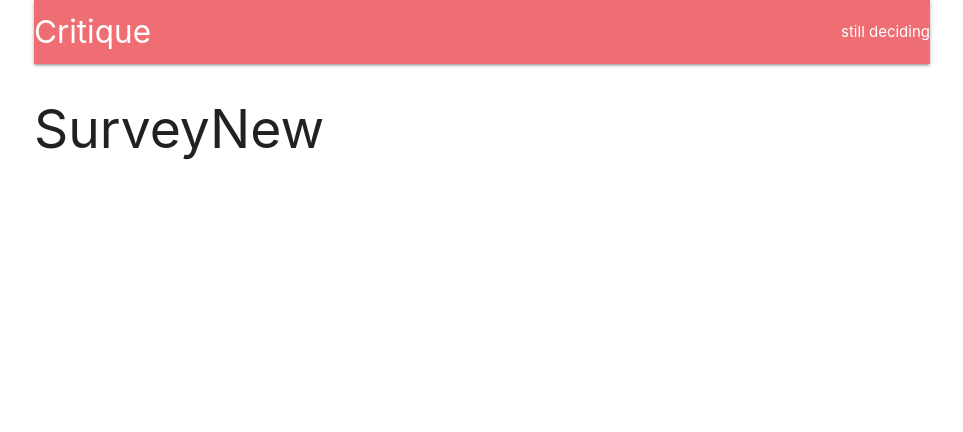
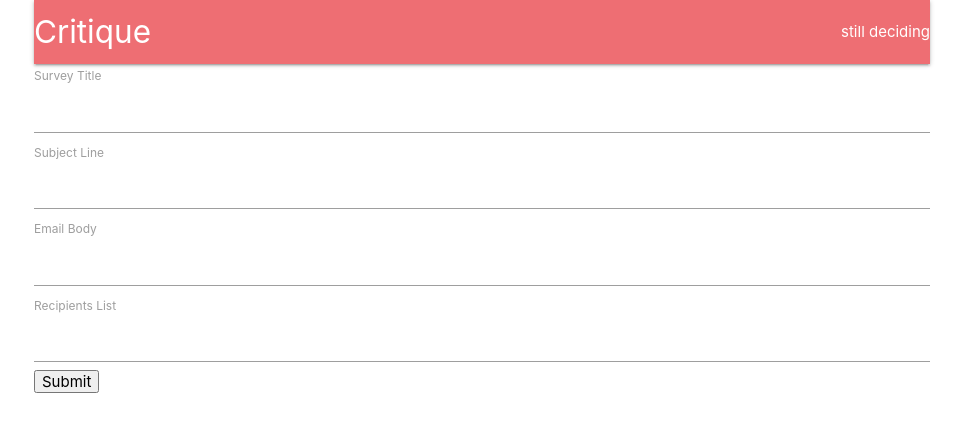
Before and after one commit to naveencse4/critique, a React app in the folder client/: page /surveys/new in a window 1280 px wide. Shown: the whole page, without its empty margins (158-1121 px from the left). Built offline with nearby package versions, Linux system fonts and the light colour scheme; no server answers.

Commit message:
started client surveys

```diff
--- a/client/package.json
+++ b/client/package.json
@@ -17,6 +17,7 @@
     "react-scripts": "3.4.1",
     "react-stripe-checkout": "^2.6.3",
     "redux": "^4.0.5",
+    "redux-form": "^8.3.6",
     "redux-thunk": "^2.3.0"
   },
   "scripts": {
--- a/client/public/index.html
+++ b/client/public/index.html
@@ -10,6 +10,7 @@
       content="Web site created using create-react-app"
     />
     <link rel="apple-touch-icon" href="%PUBLIC_URL%/logo192.png" />
+    <link href="https://fonts.googleapis.com/icon?family=Material+Icons" rel="stylesheet">
     <!--
       manifest.json provides metadata used when your web app is installed on a
       user's mobile device or desktop. See https://developers.google.com/web/fundamentals/web-app-manifest/
--- a/client/src/components/App.js
+++ b/client/src/components/App.js
@@ -5,9 +5,8 @@ import * as actions from '../actions';
 
 import Header from './Header';
 import Landing from './Landing';
-
-const Dashboard = () => <h2>Dashboard</h2>
-const SurveyNew = () => <h2>SurveyNew</h2>
+import Dashboard from './Dashboard';
+import SurveyNew from './surveys/SurveyNew';
 
 class App extends Component {
     componentDidMount() {
--- /dev/null
+++ b/client/src/components/Dashboard.js
@@ -0,0 +1,17 @@
+import React from 'react';
+import { Link } from 'react-router-dom';
+
+const Dashboard = () => {
+    return (
+        <div>
+            Dashboard
+            <div className="fixed-action-btn">
+                <Link to="/surveys/new" class="btn-floating btn-large red">
+                    <i class="large material-icons">add</i>
+                </Link>
+            </div>
+        </div>
+    );
+};
+
+export default Dashboard;
--- /dev/null
+++ b/client/src/components/surveys/SurveyField.js
@@ -0,0 +1,12 @@
+// SurveyField contains logic to render a single
+// label and text input
+import React from 'react';
+
+export default ({input, label}) => {
+    return (
+        <div>
+            <label>{label}</label>
+            <input {...input}/>
+        </div>
+    )
+}
--- /dev/null
+++ b/client/src/components/surveys/SurveyForm.js
@@ -0,0 +1,32 @@
+//SurveyForm shows a form for a user to add input
+import React, { Component } from 'react';
+import { reduxForm, Field } from 'redux-form';
+import SurveyField from './SurveyField';
+
+class SurveyForm extends Component {
+    renderFields() {
+        return(
+            <div>
+                <Field type="text" name="title" label="Survey Title" component={SurveyField}/>
+                <Field type="text" name="subject" label="Subject Line" component={SurveyField}/>
+                <Field type="text" name="body" label="Email Body" component={SurveyField}/>
+                <Field type="text" name="emails" label="Recipients List" component={SurveyField}/>
+            </div>
+        );
+    }
+
+    render() {
+        return (
+            <div>
+                <form onSubmit={this.props.handleSubmit(values => console.log(values))}>
+                    {this.renderFields()}
+                    <button type="submit">Submit</button>
+                </form>
+            </div>
+        );
+    }
+}
+
+export default reduxForm({
+    form: 'surveyForm!'
+})(SurveyForm);
--- /dev/null
+++ b/client/src/components/surveys/SurveyNew.js
@@ -0,0 +1,15 @@
+//SurveyNew shows SurveyForm and SurveyFormReview
+import React, { Component } from 'react';
+import SurveyForm from './SurveyForm';
+
+class SurveyNew extends Component {
+    render() {
+        return (
+            <div>
+                <SurveyForm/>
+            </div>
+        );
+    }
+}
+
+export default SurveyNew;
--- a/client/src/reducers/index.js
+++ b/client/src/reducers/index.js
@@ -1,6 +1,8 @@
 import { combineReducers } from 'redux';
+import { reducer as reduxForm } from 'redux-form';
 import authReducer from './authReducer';
 
 export default combineReducers({
-    auth: authReducer
+    auth: authReducer,
+    form: reduxForm
 });
--- a/services/mailer.js
+++ b/services/mailer.js
@@ -8,7 +8,7 @@ class Mailer extends helper.Mail {
         super();
 
         this.sgApi = sendgrid(keys.sendGridKey);
-        this.from_email = new helper.Email('no-reply@emaily.com');
+        this.from_email = new helper.Email('no-reply@critique.com');
         this.subject = subject;
         this.body = new helper.Content('text/html', content);
         this.recipients = this.formatAddresses(recipients);
```
Also changed, not shown: 1 other file.
